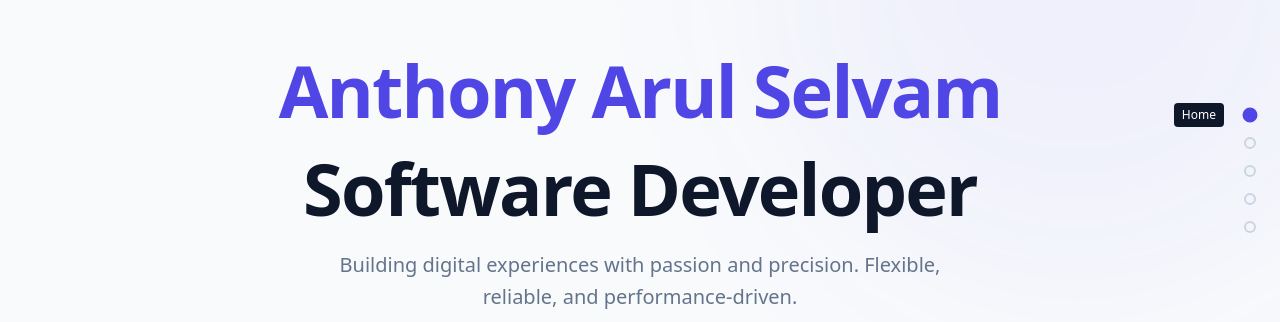
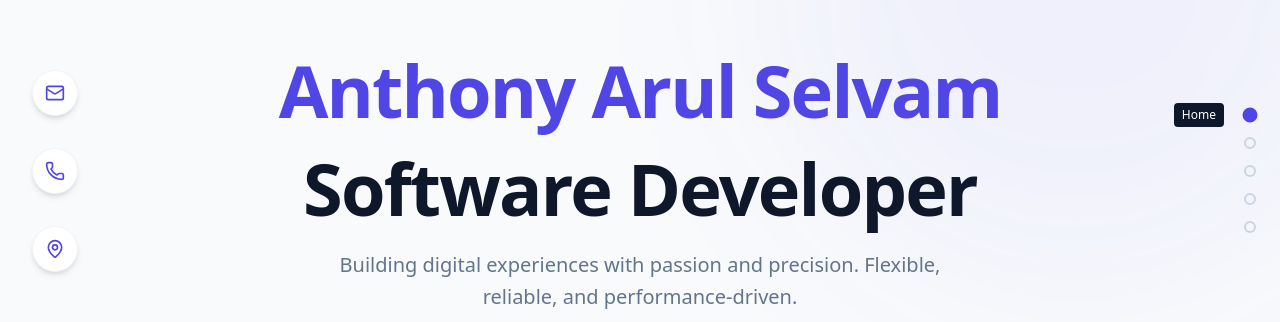
Before and after one commit to MASAnthony/Anthony-Arul-Selvam-Profile, a React (Vite) app: page / in a window 1280 px wide. Shown: the part 229-551 px from the top of the page. Built offline with nearby package versions, Linux system fonts and the light colour scheme; the HTML template or start-up script is replaced by a standard one.

Commit message:
feat: Add logo SVG and implement the Hero section component with contact information and main content.

```diff
--- a/src/components/Hero.tsx
+++ b/src/components/Hero.tsx
@@ -1,4 +1,5 @@
 import { portfolioData } from '../data/portfolio';
+import { Mail, Phone, MapPin } from 'lucide-react';
 
 const Hero = () => {
     const { hero } = portfolioData;
@@ -6,6 +7,40 @@ const Hero = () => {
     return (
       <section id="home" className="relative min-h-screen flex items-center justify-center overflow-hidden bg-[radial-gradient(ellipse_at_top,_var(--tw-gradient-stops))] from-slate-100 via-[#F8FAFC] to-[#F8FAFC] pt-20">
         <div className="absolute w-[600px] h-[600px] bg-[#4F46E5]/5 rounded-full blur-[100px] -top-24 -right-24 pointer-events-none"></div>
+
+        {/* Left Side Contact Info */}
+        <div className="absolute left-8 top-1/2 -translate-y-1/2 hidden lg:flex flex-col gap-8 z-20">
+           <div className="group flex flex-col items-center gap-2">
+              <div className="p-3 bg-white rounded-full shadow-md border border-slate-100 text-[#4F46E5] group-hover:scale-110 transition-transform">
+                <Mail size={20} />
+              </div>
+              <span className="vertical-text text-xs font-medium text-[#64748B] tracking-wider py-2 border-l border-slate-200 pl-2 hidden">Email</span>
+              <div className="absolute left-14 top-1 bg-white px-4 py-2 rounded-lg shadow-lg border border-slate-100 opacity-0 group-hover:opacity-100 transition-opacity whitespace-nowrap pointer-events-none">
+                 <p className="text-sm font-bold text-[#0F172A]">{portfolioData.personal.email}</p>
+                 <p className="text-xs text-[#64748B]">Email</p>
+              </div>
+           </div>
+
+           <div className="group flex flex-col items-center gap-2">
+              <div className="p-3 bg-white rounded-full shadow-md border border-slate-100 text-[#4F46E5] group-hover:scale-110 transition-transform">
+                <Phone size={20} />
+              </div>
+              <div className="absolute left-14 top-16 bg-white px-4 py-2 rounded-lg shadow-lg border border-slate-100 opacity-0 group-hover:opacity-100 transition-opacity whitespace-nowrap pointer-events-none">
+                 <p className="text-sm font-bold text-[#0F172A]">{portfolioData.personal.phone}</p>
+                 <p className="text-xs text-[#64748B]">Phone</p>
+              </div>
+           </div>
+
+           <div className="group flex flex-col items-center gap-2">
+              <div className="p-3 bg-white rounded-full shadow-md border border-slate-100 text-[#4F46E5] group-hover:scale-110 transition-transform">
+                <MapPin size={20} />
+              </div>
+              <div className="absolute left-14 bottom-1 bg-white px-4 py-2 rounded-lg shadow-lg border border-slate-100 opacity-0 group-hover:opacity-100 transition-opacity whitespace-nowrap pointer-events-none">
+                 <p className="text-sm font-bold text-[#0F172A]">Sivakasi, Tamil Nadu</p>
+                 <p className="text-xs text-[#64748B]">Location</p>
+              </div>
+           </div>
+        </div>
 
         <div className="relative z-10 text-center max-w-4xl px-4 mt-8 animate-fade-in-up">
           <h1 className="text-4xl md:text-6xl lg:text-7xl font-extrabold mb-4 leading-tight tracking-tight text-[#0F172A]">
```
Also changed, not shown: public/logo.svg (added).
